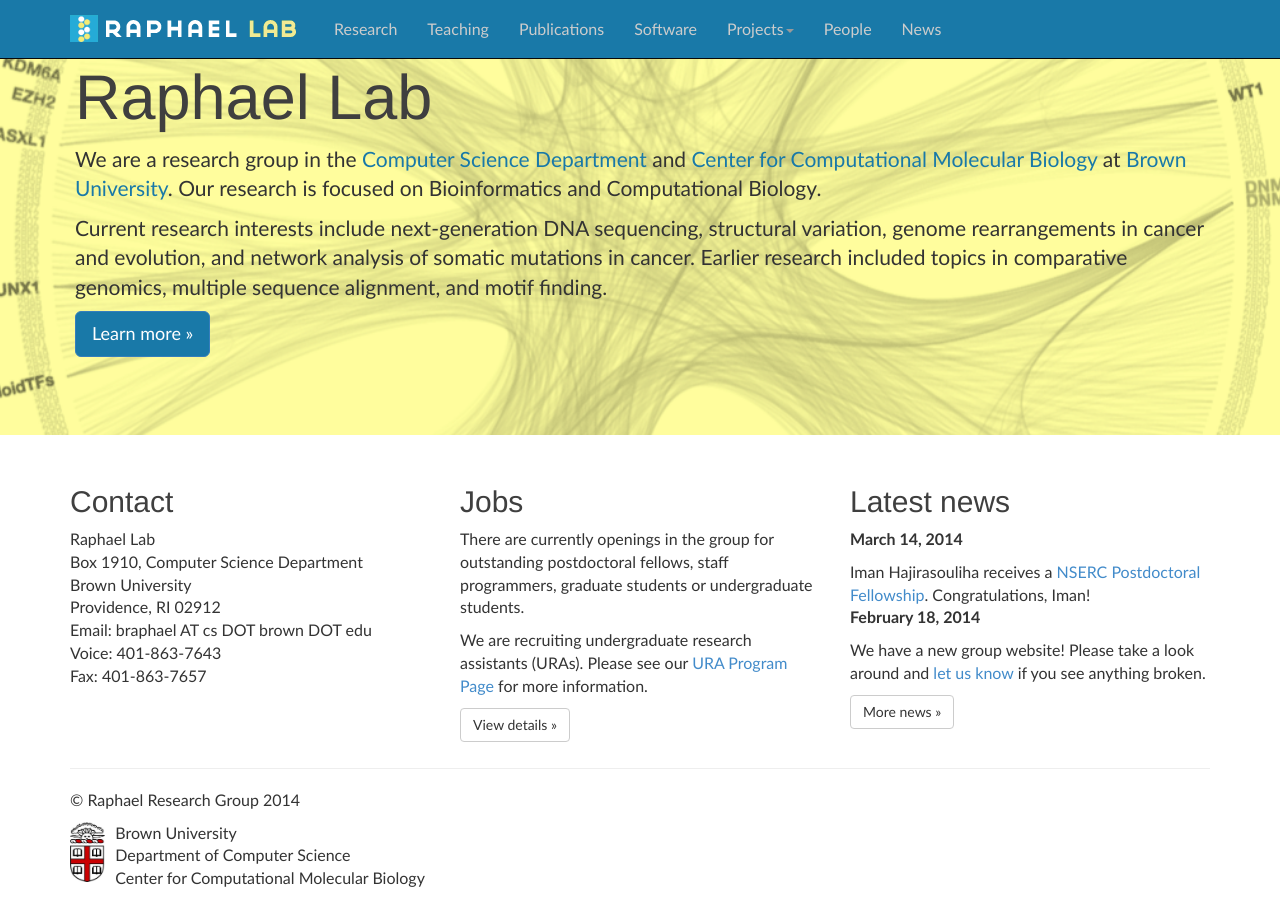
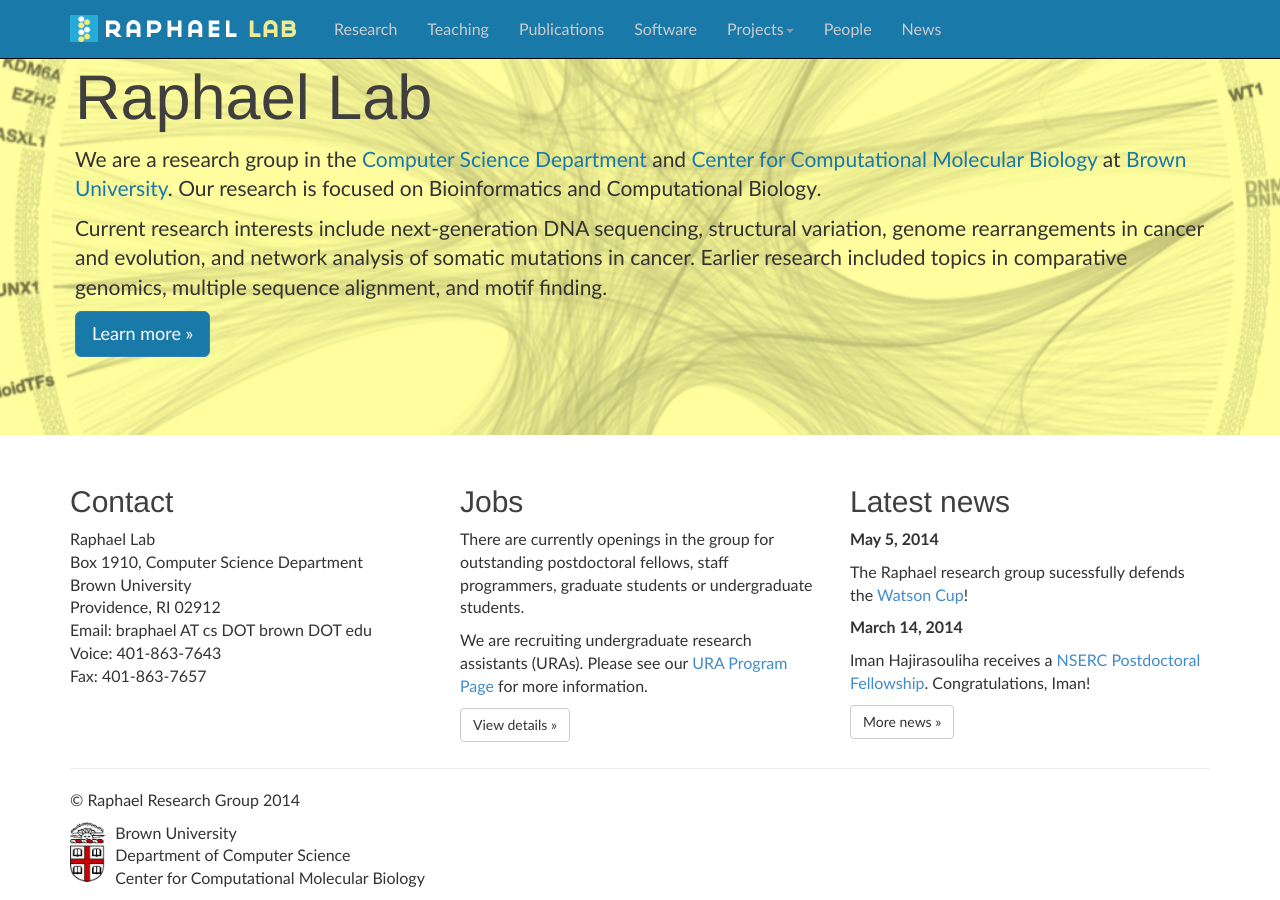
Before and after one commit to raphael-group/raphael-group.github.io, a Jekyll site: the page built from index.html, in a window 1280 px wide and 900 px high, scrolled down 70 px. Built offline with Jekyll 4.4.1, drawn with Linux system fonts in a browser that asks for light colours; nearby versions of some CDN libraries; Markdown is read by kramdown in place of the engine named in the settings; comment, search, counter and statistics services are not loaded.

Commit message:
Add news item

```diff
--- a/index.html
+++ b/index.html
@@ -38,10 +38,10 @@
     </div>
     <div class="col-md-4">
         <h2>Latest news</h2>
-<p><b>March 14, 2014</b></p>
-Iman Hajirasouliha receives a <a href=http://cs.brown.edu/news/2014/03/14/iman-hajirasouliha-receives-nserc-fellowship/>NSERC Postdoctoral Fellowship</a>.  Congratulations, Iman!
-        <p><b>February 18, 2014</b></p>
-        <p>We have a new group website! Please take a look around and <a href="mailto:browncompbio@gmail.com">let us know</a> if you see anything broken.</p>
+	<p><b>May 5, 2014</b></p>
+	The Raphael research group sucessfully defends the <a href=http://watson-cup.cs.brown.edu/archive/2014/>Watson Cup</a>!</p>
+	<p><b>March 14, 2014</b></p>
+	Iman Hajirasouliha receives a <a href=http://cs.brown.edu/news/2014/03/14/iman-hajirasouliha-receives-nserc-fellowship/>NSERC Postdoctoral Fellowship</a>.  Congratulations, Iman!</p>
         <p><a class="btn btn-default" href="/news" role="button">More news &raquo;</a></p>
    </div>
 
```
Also changed, not shown: news/index.md (+3 -0 lines).
